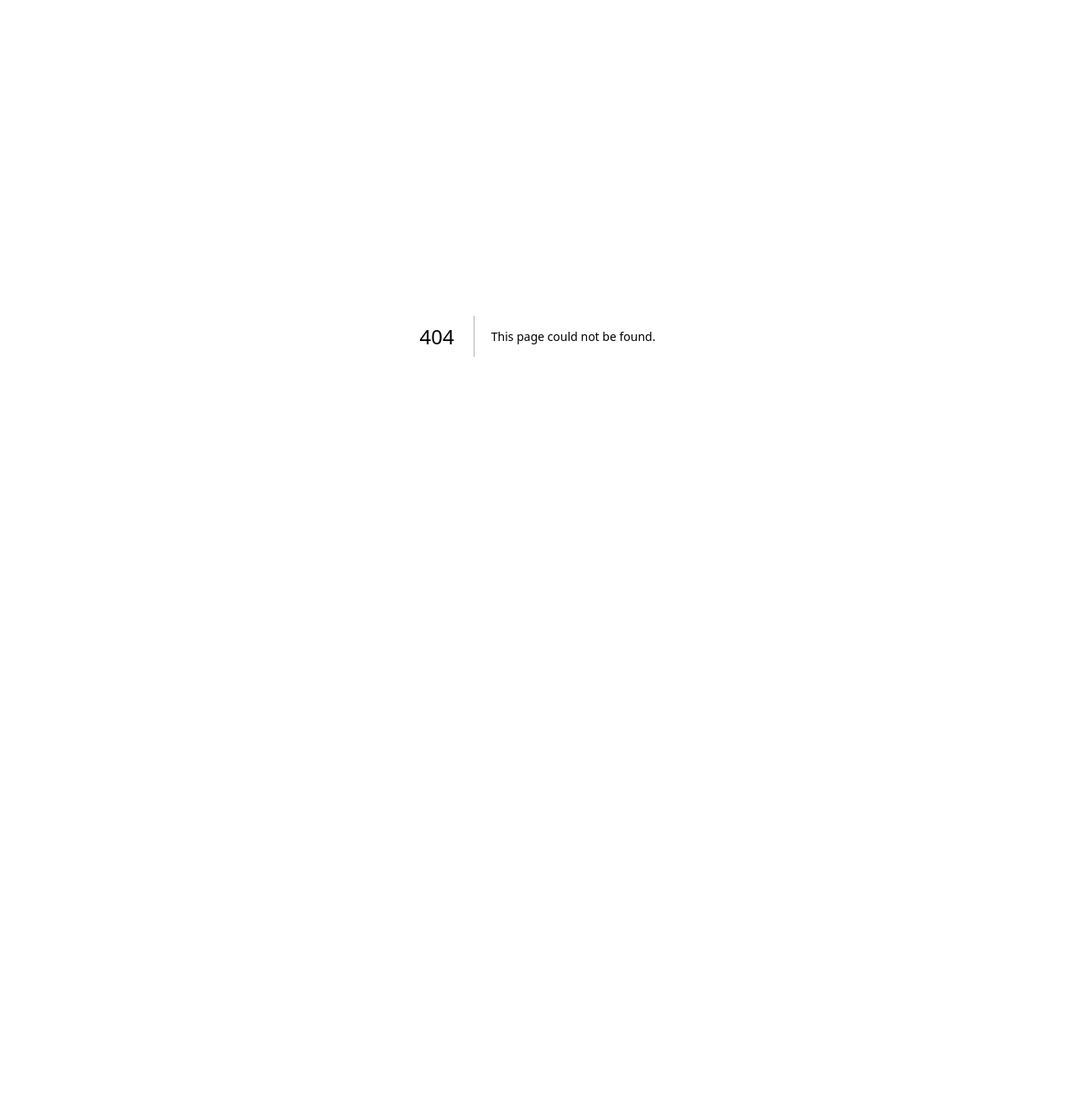
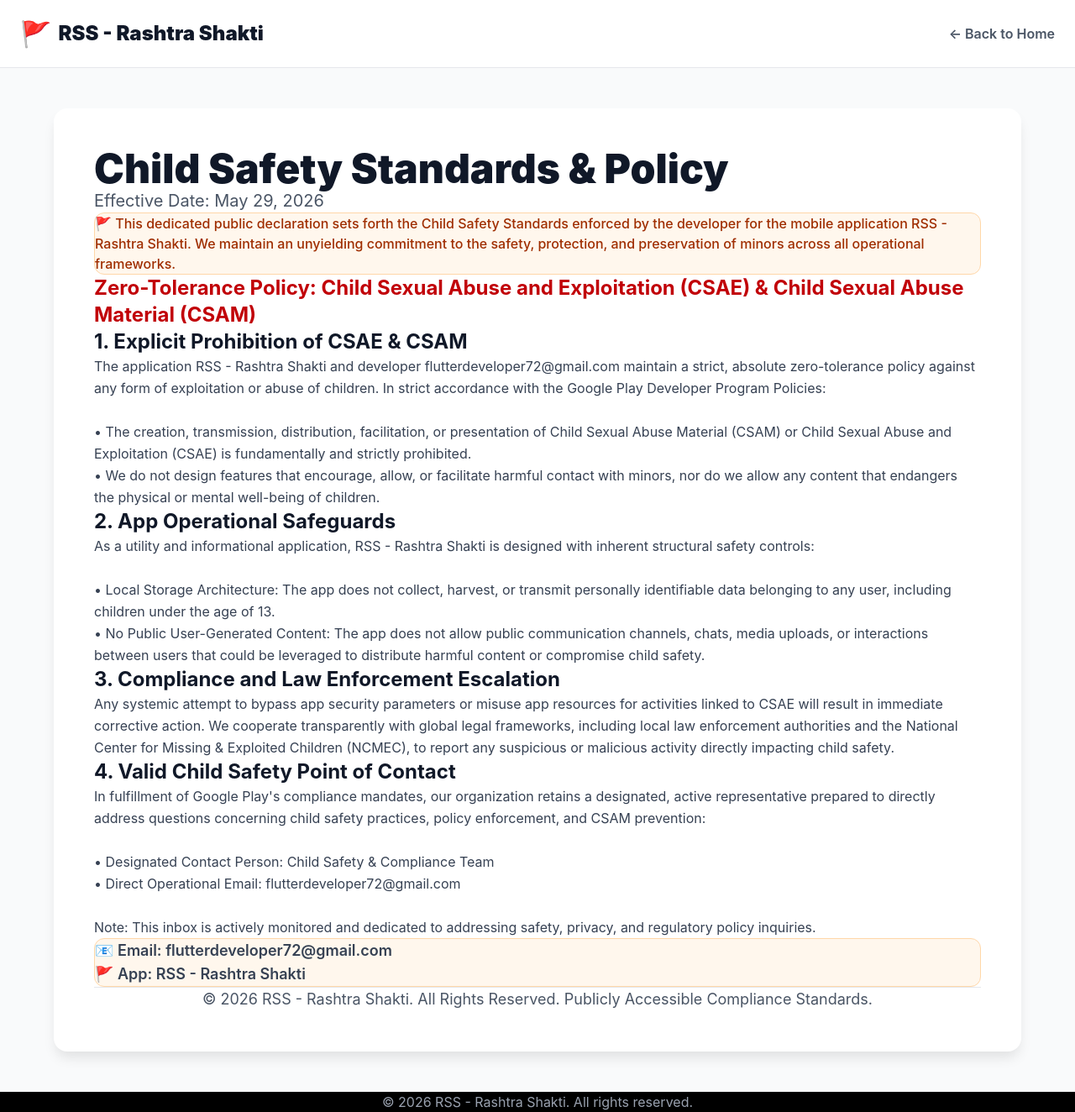
Before and after one commit to vijayvaghela72/GEB-TA-Bill-Pro-Dahboard, a Next.js app: page /rss_shakti/child_sefaty in a window 1280 px wide. Before the commit this address had no page. Shown: the whole page at 84% size. Before the commit the page ends 800 px from the top, so only its background shows below. Built offline with nearby package versions, Linux system fonts and the light colour scheme.

Commit message:
child sefty added

```diff
--- /dev/null
+++ b/src/app/rss_shakti/child_sefaty/page.jsx
@@ -0,0 +1,96 @@
+'use client'
+
+import Link from 'next/link'
+
+const sections = [
+  {
+    title: '1. Explicit Prohibition of CSAE & CSAM',
+    body: `The application RSS - Rashtra Shakti and developer flutterdeveloper72@gmail.com maintain a strict, absolute zero-tolerance policy against any form of exploitation or abuse of children. In strict accordance with the Google Play Developer Program Policies:
+
+• The creation, transmission, distribution, facilitation, or presentation of Child Sexual Abuse Material (CSAM) or Child Sexual Abuse and Exploitation (CSAE) is fundamentally and strictly prohibited.
+• We do not design features that encourage, allow, or facilitate harmful contact with minors, nor do we allow any content that endangers the physical or mental well-being of children.`
+  },
+  {
+    title: '2. App Operational Safeguards',
+    body: `As a utility and informational application, RSS - Rashtra Shakti is designed with inherent structural safety controls:
+
+• Local Storage Architecture: The app does not collect, harvest, or transmit personally identifiable data belonging to any user, including children under the age of 13.
+• No Public User-Generated Content: The app does not allow public communication channels, chats, media uploads, or interactions between users that could be leveraged to distribute harmful content or compromise child safety.`
+  },
+  {
+    title: '3. Compliance and Law Enforcement Escalation',
+    body: `Any systemic attempt to bypass app security parameters or misuse app resources for activities linked to CSAE will result in immediate corrective action. We cooperate transparently with global legal frameworks, including local law enforcement authorities and the National Center for Missing & Exploited Children (NCMEC), to report any suspicious or malicious activity directly impacting child safety.`
+  },
+  {
+    title: '4. Valid Child Safety Point of Contact',
+    body: `In fulfillment of Google Play's compliance mandates, our organization retains a designated, active representative prepared to directly address questions concerning child safety practices, policy enforcement, and CSAM prevention:
+
+• Designated Contact Person: Child Safety & Compliance Team
+• Direct Operational Email: flutterdeveloper72@gmail.com
+
+Note: This inbox is actively monitored and dedicated to addressing safety, privacy, and regulatory policy inquiries.`
+  }
+]
+
+export default function RSSShaktiChildSafety() {
+  return (
+    <div className="min-h-screen bg-gray-50">
+      <header className="bg-white border-b border-gray-200 sticky top-0 z-50">
+        <div style={{ maxWidth: '1400px', margin: '0 auto', padding: '0 1.5rem' }}>
+          <div className="flex justify-between items-center h-20">
+            <Link href="/rss_shakti" className="flex items-center gap-2">
+              <span className="text-3xl">🚩</span>
+              <span className="text-2xl font-black text-gray-900">RSS - Rashtra Shakti</span>
+            </Link>
+            <Link href="/rss_shakti" className="text-gray-600 hover:text-orange-700 font-semibold transition-colors">
+              ← Back to Home
+            </Link>
+          </div>
+        </div>
+      </header>
+
+      <main style={{ maxWidth: '1200px', margin: '0 auto', padding: '3rem 1.5rem' }}>
+        <div style={{ backgroundColor: 'white', borderRadius: '1rem', boxShadow: '0 10px 15px -3px rgba(0, 0, 0, 0.1)', padding: '3rem' }}>
+          <div className="mb-12">
+            <h1 className="text-4xl md:text-5xl font-black text-gray-900 mb-4">Child Safety Standards & Policy</h1>
+            <p className="text-xl text-gray-600">Effective Date: May 29, 2026</p>
+            <div className="mt-4 bg-orange-50 border border-orange-200 rounded-xl p-4">
+              <p className="text-orange-800 font-medium">🚩 This dedicated public declaration sets forth the Child Safety Standards enforced by the developer for the mobile application RSS - Rashtra Shakti. We maintain an unyielding commitment to the safety, protection, and preservation of minors across all operational frameworks.</p>
+            </div>
+          </div>
+
+          <div className="space-y-10 text-gray-700">
+            <section>
+              <h2 className="text-xl md:text-2xl font-bold text-red-700 mb-4">Zero-Tolerance Policy: Child Sexual Abuse and Exploitation (CSAE) & Child Sexual Abuse Material (CSAM)</h2>
+            </section>
+
+            {sections.map((section, idx) => (
+              <section key={idx}>
+                <h2 className="text-xl md:text-2xl font-bold text-gray-900 mb-4">{section.title}</h2>
+                <p className="text-base leading-relaxed whitespace-pre-line">{section.body}</p>
+                {section.title === '4. Valid Child Safety Point of Contact' && (
+                  <div className="bg-orange-50 p-6 rounded-xl border border-orange-200 mt-4">
+                    <p className="font-semibold text-lg mb-2">📧 Email: flutterdeveloper72@gmail.com</p>
+                    <p className="font-semibold text-lg">🚩 App: RSS - Rashtra Shakti</p>
+                  </div>
+                )}
+              </section>
+            ))}
+
+            <div className="mt-8 pt-8 border-t border-gray-200">
+              <p className="text-center text-gray-600 text-lg">
+                © 2026 RSS - Rashtra Shakti. All Rights Reserved. Publicly Accessible Compliance Standards.
+              </p>
+            </div>
+          </div>
+        </div>
+      </main>
+
+      <footer className="bg-black text-white py-12">
+        <div style={{ maxWidth: '1400px', margin: '0 auto', padding: '0 1.5rem', textAlign: 'center' }}>
+          <p className="text-gray-400">© 2026 RSS - Rashtra Shakti. All rights reserved.</p>
+        </div>
+      </footer>
+    </div>
+  )
+}
--- a/src/app/rss_shakti/page.jsx
+++ b/src/app/rss_shakti/page.jsx
@@ -76,6 +76,7 @@
               <a href="#about" className="text-gray-700 hover:text-orange-700 font-medium transition-colors">About</a>
               <Link href="/rss_shakti/privacy_policy" className="text-gray-700 hover:text-orange-700 font-medium transition-colors">Privacy Policy</Link>
               <Link href="/rss_shakti/terms" className="text-gray-700 hover:text-orange-700 font-medium transition-colors">Terms</Link>
+              <Link href="/rss_shakti/child_sefaty" className="text-gray-700 hover:text-orange-700 font-medium transition-colors">Child Safety</Link>
               <a href="#download" className="bg-orange-700 text-white px-6 py-2.5 rounded-lg hover:bg-orange-800 font-semibold transition-all shadow-sm hover:shadow-md">
                 Download App
               </a>
@@ -95,6 +96,7 @@
               <a href="#about" onClick={() => setMobileMenuOpen(false)} className="block text-gray-700 font-medium py-2">About</a>
               <Link href="/rss_shakti/privacy_policy" onClick={() => setMobileMenuOpen(false)} className="block text-gray-700 font-medium py-2">Privacy Policy</Link>
               <Link href="/rss_shakti/terms" onClick={() => setMobileMenuOpen(false)} className="block text-gray-700 font-medium py-2">Terms</Link>
+              <Link href="/rss_shakti/child_sefaty" onClick={() => setMobileMenuOpen(false)} className="block text-gray-700 font-medium py-2">Child Safety</Link>
               <a href="#download" onClick={() => setMobileMenuOpen(false)} className="block bg-orange-700 text-white px-6 py-3 rounded-lg text-center font-semibold mt-2">
                 Download App
               </a>
@@ -325,6 +327,7 @@
               <div className="space-y-4">
                 <Link href="/rss_shakti/privacy_policy" className="block text-gray-400 hover:text-white transition-colors text-lg">Privacy Policy</Link>
                 <Link href="/rss_shakti/terms" className="block text-gray-400 hover:text-white transition-colors text-lg">Terms & Conditions</Link>
+                <Link href="/rss_shakti/child_sefaty" className="block text-gray-400 hover:text-white transition-colors text-lg">Child Safety Policy</Link>
               </div>
             </div>
             <div>
```
